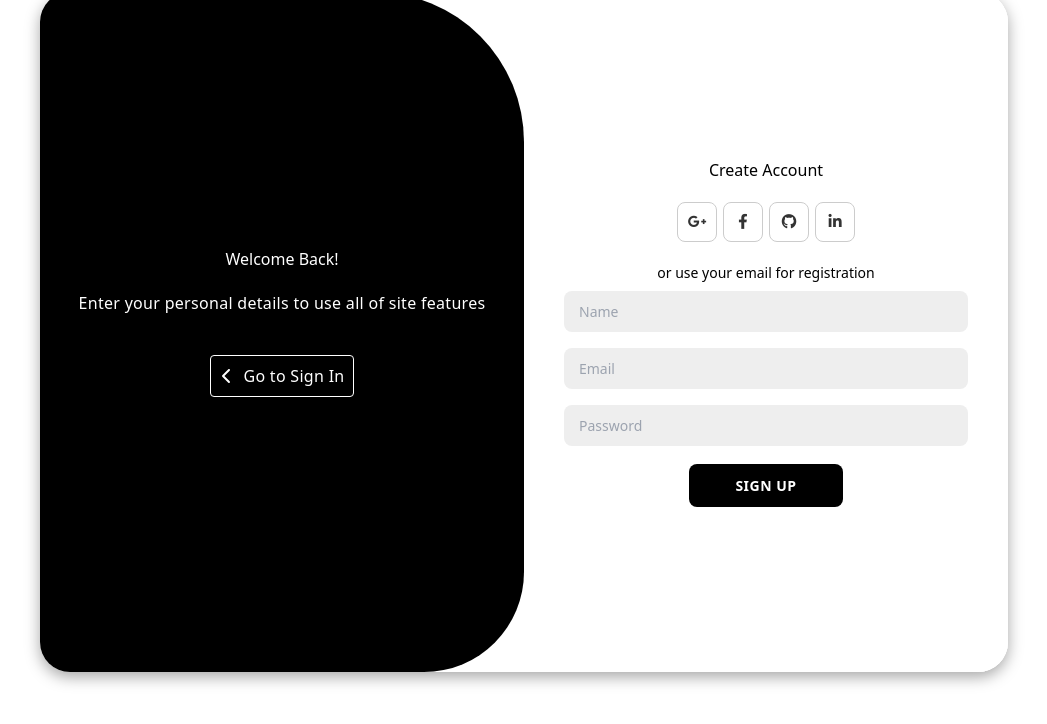
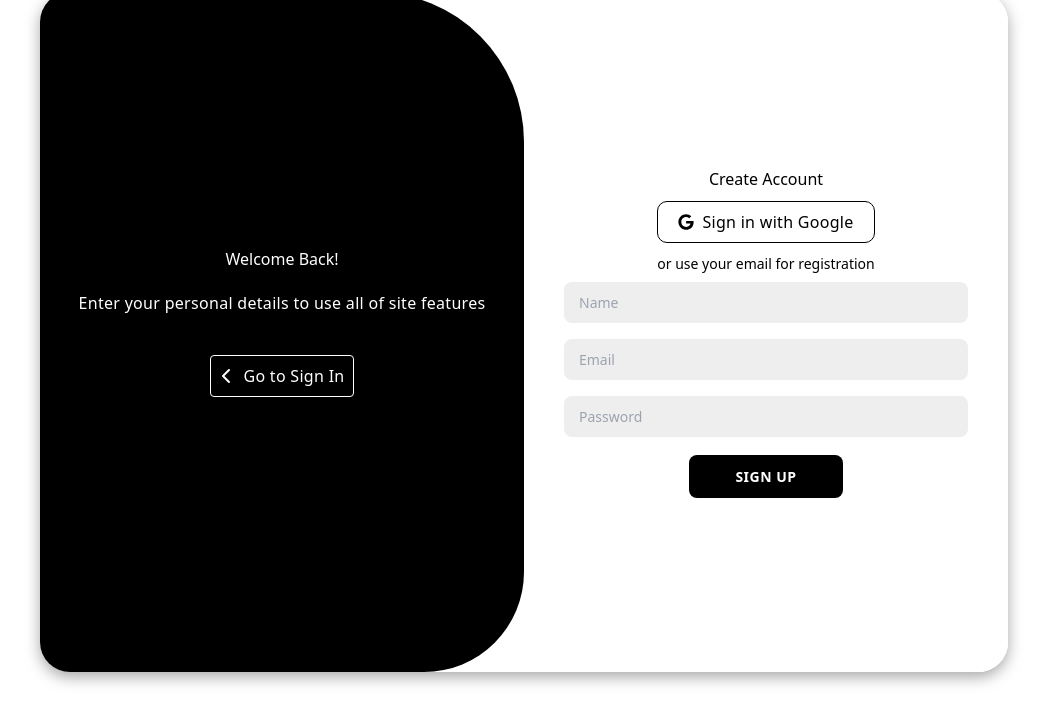
Before and after one commit to subhajitorrin/dsa-remainder, a React (Create React App) app: page / in a window 1280 px wide. Both pictures are taken after a click on the element "Go to Sign Up". Shown: the part 1668-2392 px from the top of the page, without its empty margins (116-1163 px from the left). Built offline with nearby package versions, Linux system fonts and the light colour scheme.

Commit message:
sign in with google popup

```diff
--- a/src/Components/RegLog.css
+++ b/src/Components/RegLog.css
@@ -117,17 +117,6 @@
     margin: 20px 0;
 }
 
-.social-icons .iconx{
-    border: 1px solid #ccc;
-    border-radius: 20%;
-    display: inline-flex;
-    justify-content: center;
-    align-items: center;
-    margin: 0 3px;
-    width: 40px;
-    height: 40px;
-    cursor: pointer;
-}
 
 .toggle-container{
     position: absolute;
--- a/src/Components/RegLog.jsx
+++ b/src/Components/RegLog.jsx
@@ -1,10 +1,4 @@
-import React, {
-  useContext,
-  useState,
-  useRef,
-  useEffect,
-  isValidElement,
-} from "react";
+import React, { useContext, useState, useRef, useEffect } from "react";
 import { FaChevronRight } from "react-icons/fa6";
 import { FaChevronLeft } from "react-icons/fa6";
 import "./RegLog.css";
@@ -14,11 +8,11 @@ import { db, auth, provider } from "../firebase/firebase";
 import {
   createUserWithEmailAndPassword,
   sendEmailVerification,
-  onAuthStateChanged,
   signInWithPopup,
   signInWithEmailAndPassword,
   signOut,
 } from "firebase/auth";
+import { FaGoogle } from "react-icons/fa";
 
 function RegLog({ logrefsection, settriggerUserEffect }) {
   const [toggle, setToggle] = useState(false);
@@ -87,11 +81,27 @@ function RegLog({ logrefsection, settriggerUserEffect }) {
       if (user.emailVerified) {
         localStorage.setItem("email", data.email);
         localStorage.setItem("isLoggedIn", "true");
+        localStorage.setItem("uid", user.uid);
         settriggerUserEffect((prev) => !prev);
         console.log("Login succesfull");
       } else {
         console.log("Email is not verified");
       }
+    } catch (err) {
+      console.log(err);
+    }
+  }
+
+  async function handelSignInWithGoodle() {
+    try {
+      const result = await signInWithPopup(auth, provider);
+      const user = result.user;
+      console.log(user);
+      localStorage.setItem("email", user.email);
+      localStorage.setItem("isLoggedIn", "true");
+      localStorage.setItem("uid", user.uid);
+      settriggerUserEffect((prev) => !prev);
+      console.log("Login succesfull");
     } catch (err) {
       console.log(err);
     }
@@ -106,11 +116,14 @@ function RegLog({ logrefsection, settriggerUserEffect }) {
         <div className="form-container sign-up">
           <form onSubmit={handleRegister}>
             <h1>Create Account</h1>
-            <div className="social-icons">
-              <i className="fab fa-google-plus-g  iconx"></i>
-              <i className="fab fa-facebook-f iconx"></i>
-              <i className="fab fa-github iconx"></i>
-              <i className="fab fa-linkedin-in iconx"></i>
+            <div className="">
+              <div
+                className="flex items-center gap-2 border border-black h-[40px] m-[10px] p-5 rounded-[10px] cursor-pointer"
+                onClick={handelSignInWithGoodle}
+              >
+                <FaGoogle />
+                <p className="font-[500]">Sign in with Google</p>
+              </div>
             </div>
             <span>or use your email for registration</span>
             <input type="text" placeholder="Name" />
@@ -122,11 +135,14 @@ function RegLog({ logrefsection, settriggerUserEffect }) {
         <div className="form-container sign-in">
           <form onSubmit={handelLogin}>
             <h1>Sign In</h1>
-            <div className="social-icons">
-              <i className="fab fa-google-plus-g iconx"></i>
-              <i className="fab fa-facebook-f iconx"></i>
-              <i className="fab fa-github iconx"></i>
-              <i className="fab fa-linkedin-in iconx"></i>
+            <div className="">
+              <div
+                className="flex items-center gap-2 border border-black h-[40px] m-[10px] p-5 rounded-[10px] cursor-pointer"
+                onClick={handelSignInWithGoodle}
+              >
+                <FaGoogle />
+                <p className="font-[500]">Sign in with Google</p>
+              </div>
             </div>
             <span>or use your email password</span>
             <input type="email" placeholder="Email" />
--- a/src/Components/UpdateProfile.jsx
+++ b/src/Components/UpdateProfile.jsx
@@ -6,6 +6,7 @@ function UpdateProfile({ settriggerUserEffect }) {
   function handelSignout() {
     localStorage.removeItem("email");
     localStorage.removeItem("isLoggedIn");
+    localStorage.removeItem("uid");
     settriggerUserEffect((prev) => !prev);
   }
   return (
```
